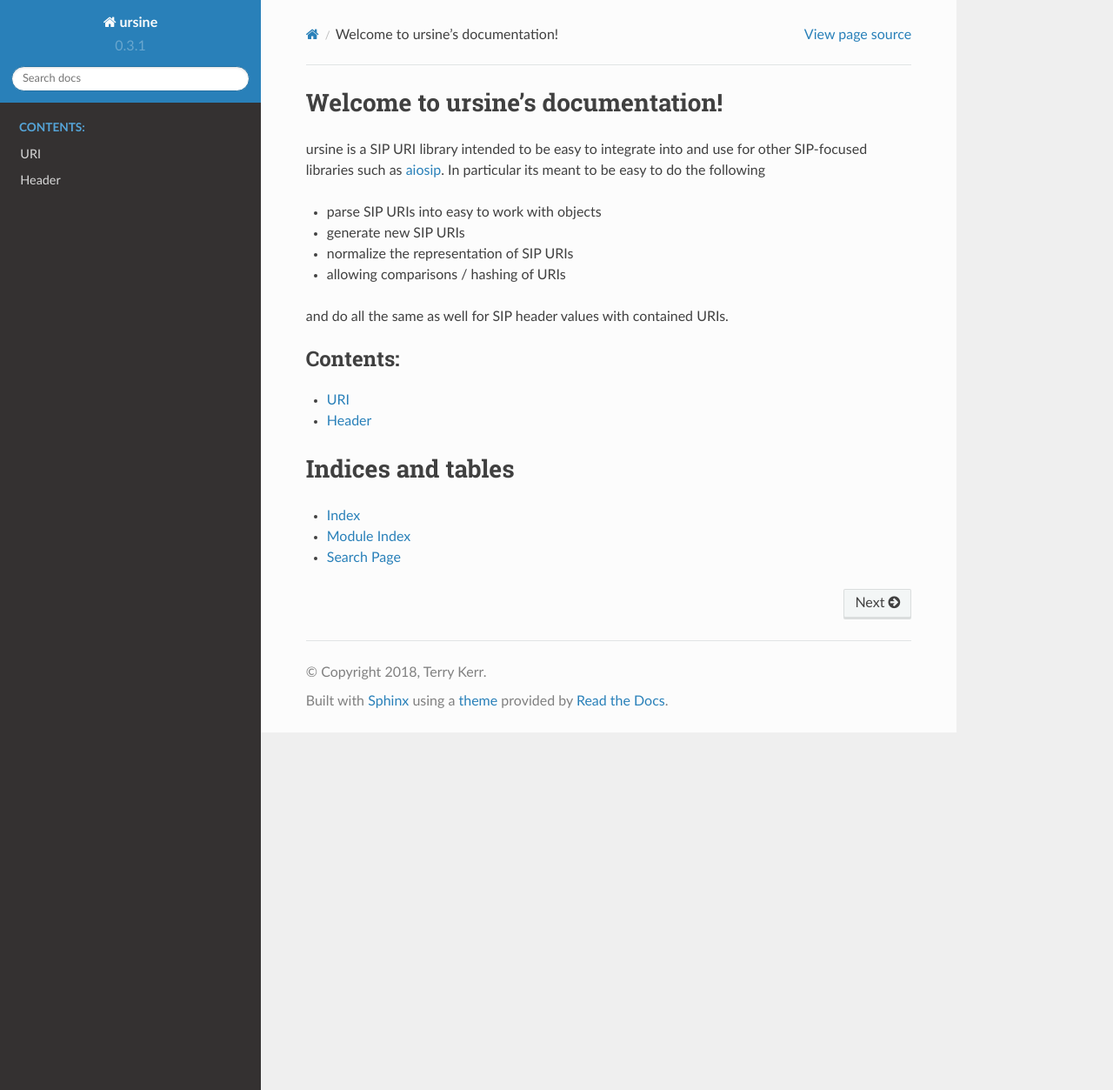
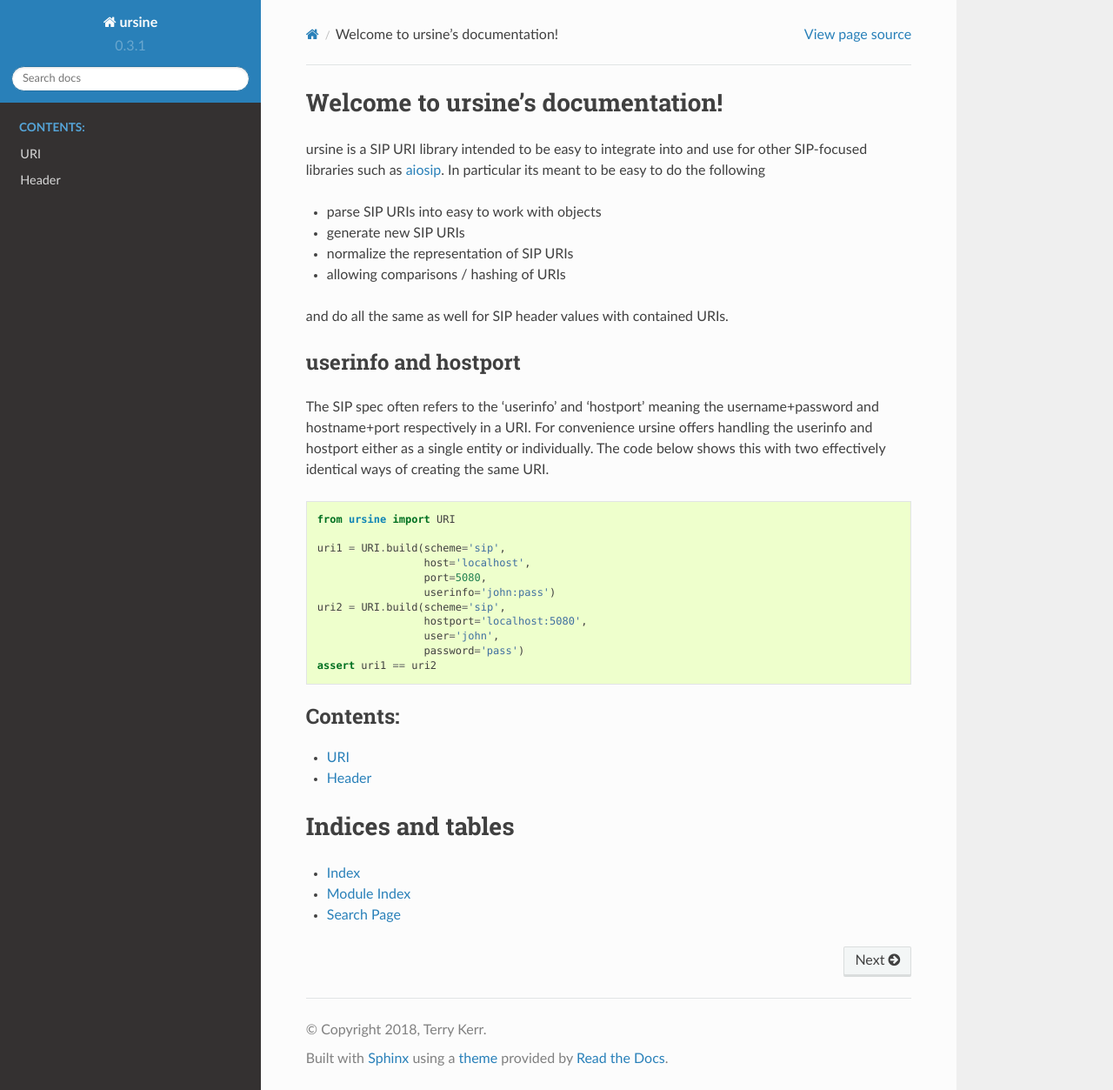
Before and after one commit to sangoma/ursine, a Sphinx documentation site: the page built from docs/index.rst, in a window 1280 px wide and 1253 px high. Shown: the whole window at 87% size. Built offline with Sphinx 7.4.7 and the Read the Docs theme 2.0.0, drawn with Linux system fonts in a browser that asks for light colours.

Commit message:
add some example code (as doctests) to docs

```diff
--- a/docs/index.rst
+++ b/docs/index.rst
@@ -9,6 +9,30 @@ ursine is a SIP URI library intended to be easy to integrate into and use for ot
 - allowing comparisons / hashing of URIs
 
 and do all the same as well for SIP header values with contained URIs.
+
+
+userinfo and hostport
+---------------------
+
+The SIP spec often refers to the 'userinfo' and 'hostport' meaning the
+username+password and hostname+port respectively in a URI. For convenience
+ursine offers handling the userinfo and hostport either as a single entity
+or individually. The code below shows this with two effectively identical
+ways of creating the same URI.
+
+.. testcode::
+
+   from ursine import URI
+
+   uri1 = URI.build(scheme='sip',
+                    host='localhost',
+                    port=5080,
+                    userinfo='john:pass')
+   uri2 = URI.build(scheme='sip',
+                    hostport='localhost:5080',
+                    user='john',
+                    password='pass')
+   assert uri1 == uri2
 
 
 .. toctree::
```
Also changed, not shown: docs/header.rst (+21 -0 lines), docs/uri.rst (+19 -0 lines).
